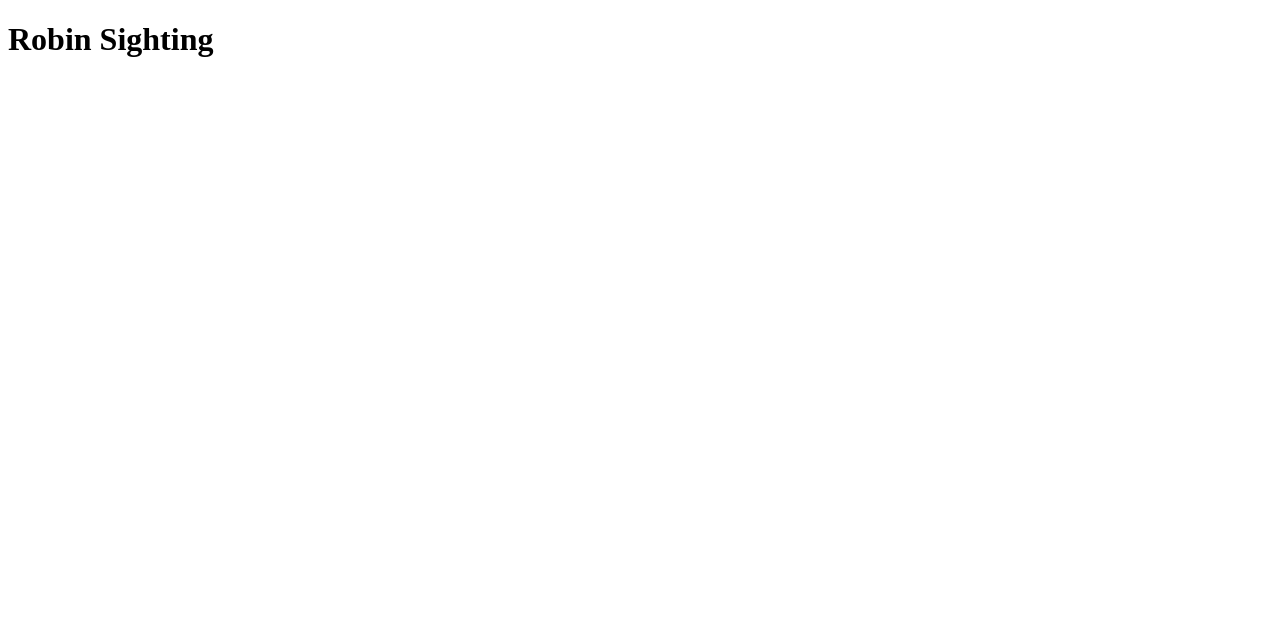
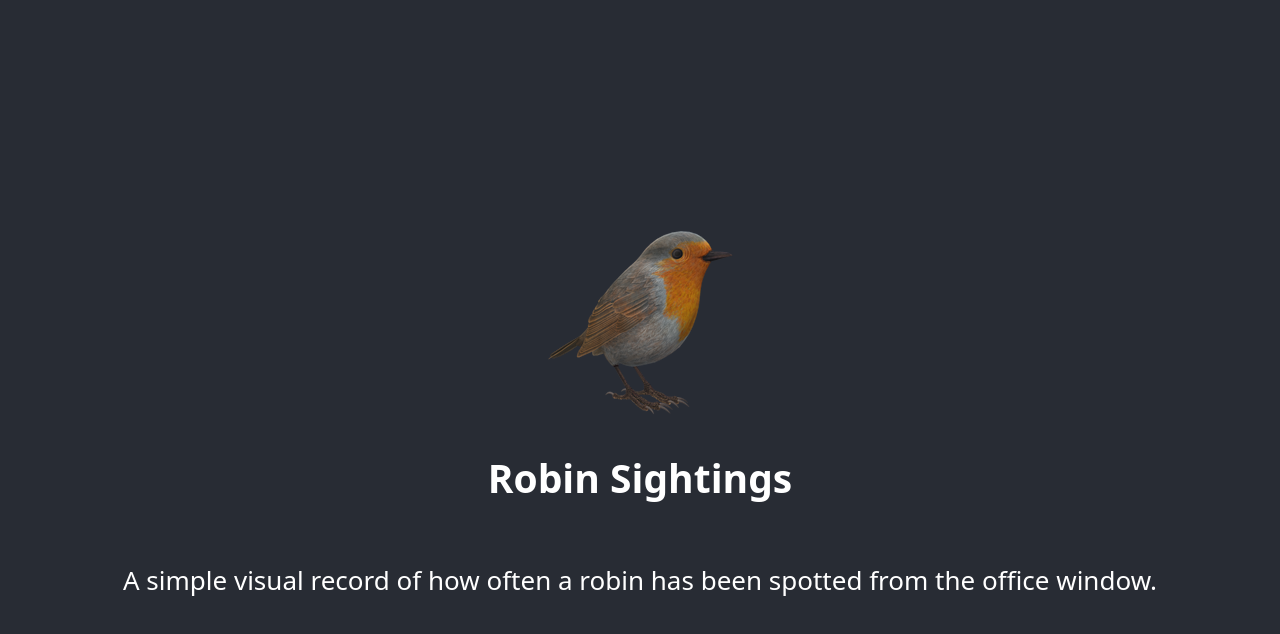
Before and after one commit to Annadesbois/weekly-chart-display, a React (Create React App) app: page / in a window 1280 px wide. Shown: the top 634 px of the page. Built offline with nearby package versions, Linux system fonts and the light colour scheme.

Commit message:
add img and p in App.tsx + add css

```diff
--- a/src/App.tsx
+++ b/src/App.tsx
@@ -1,7 +1,14 @@
+import robin from "./assets/robin.png";
+
 const App = () => {
   return (
-    <div>
-      <h1>Robin Sighting</h1>
+    <div className="app">
+      <img src={robin} className="robin-image" alt="robin" />
+      <h2>Robin Sightings</h2>
+      <p>
+        A simple visual record of how often a robin has been spotted from the
+        office window.
+      </p>
     </div>
   );
 };
--- a/src/index.css
+++ b/src/index.css
@@ -0,0 +1,25 @@
+body {
+  margin: 0;
+  font-family: system-ui, sans-serif;
+}
+
+.app {
+  text-align: center;
+  background-color: #282c34;
+  min-height: 100vh;
+  display: flex;
+  flex-direction: column;
+  align-items: center;
+  justify-content: center;
+  font-size: calc(10px + 2vmin);
+  color: white;
+  padding-top: 2vw;
+  padding-bottom: 5vw;
+  padding-left: 5vw;
+  padding-right: 5vw;
+}
+
+.robin {
+  height: 10vmin;
+  pointer-events: none;
+}
```
